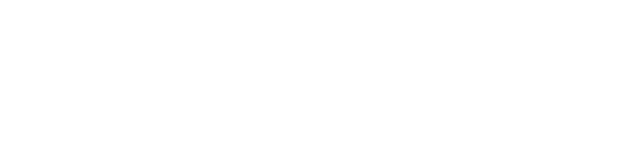
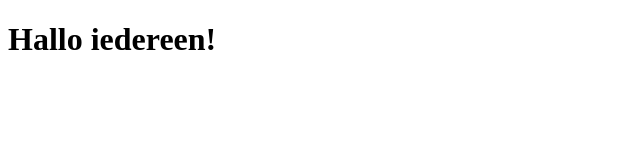
Before and after one commit to Erkan21211/sandbox-2024, a plain HTML site: page index.html in a window 1280 px wide. Shown: the whole page, without its empty margins (0-640 px from the left). Drawn offline with Linux system fonts and the light colour scheme.

Commit message:
commit 2

```diff
--- a/index.html
+++ b/index.html
@@ -6,7 +6,9 @@
     <title>WS1 html opdracht</title>
 </head>
 <body>
-    <header></header>
+    <header>
+        <h1>Hallo iedereen!</h1>
+    </header>
     <section></section>
     <main></main>
     <aside></aside>
```
